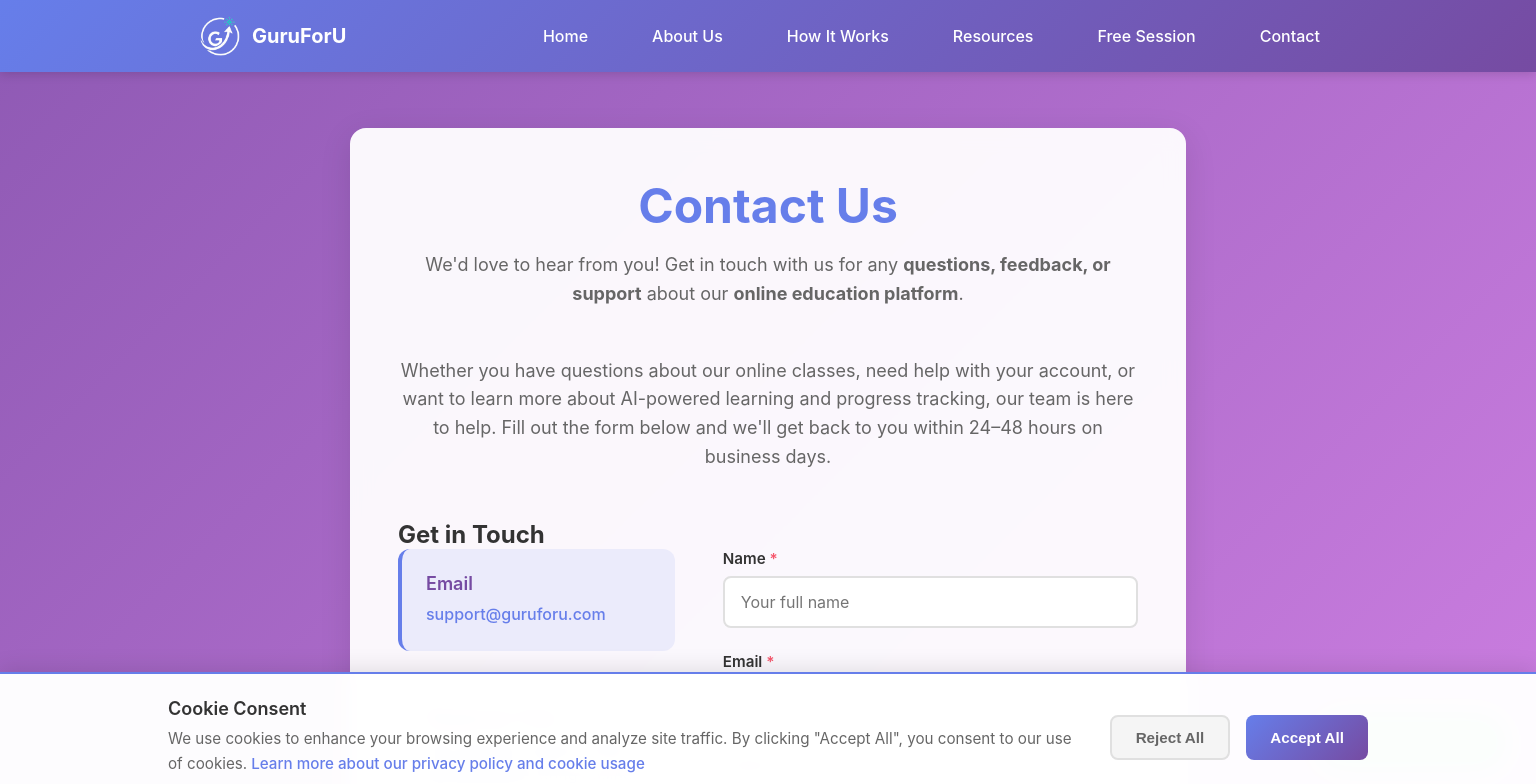
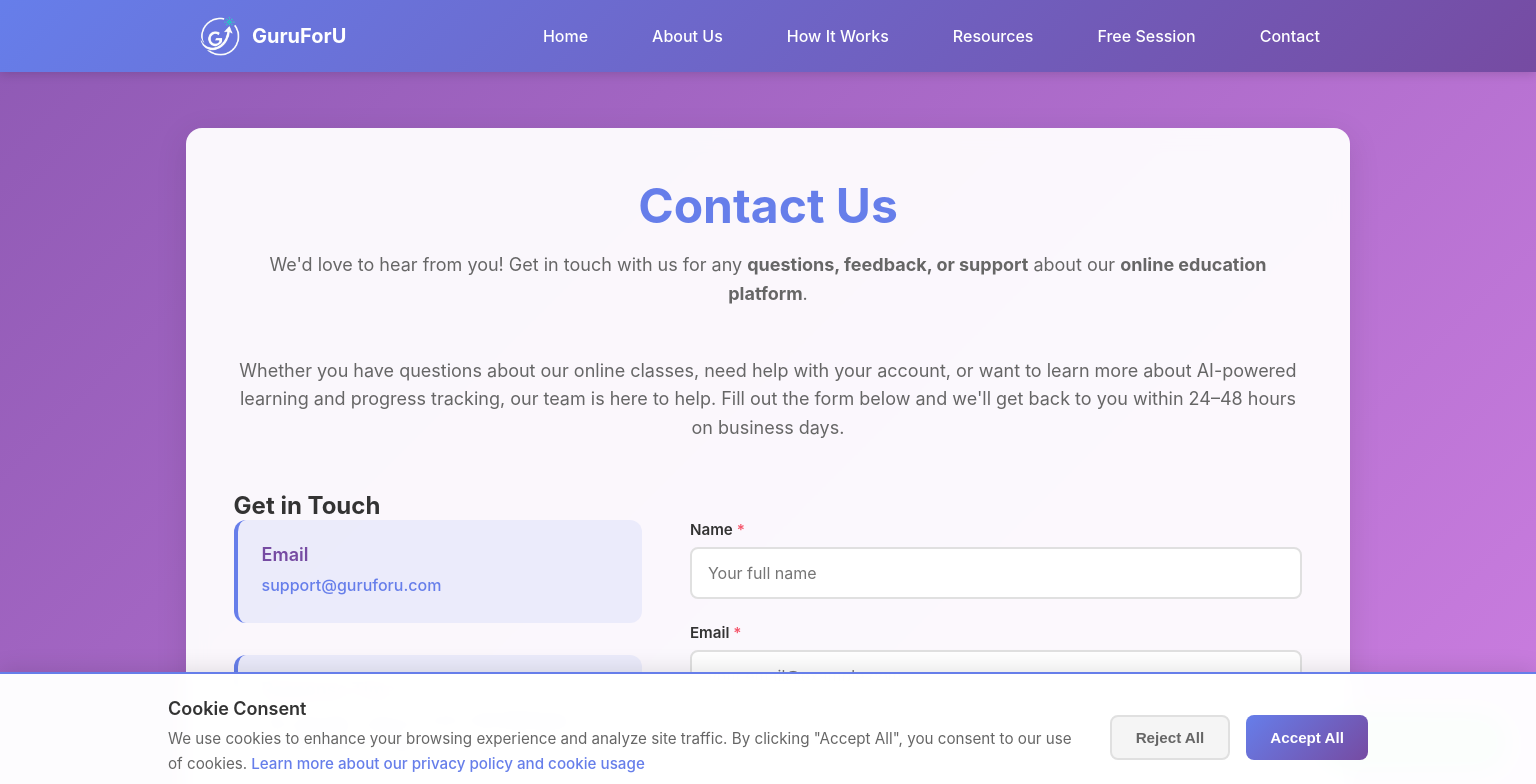
Before and after one commit to shivak-gh/guruforu-web, a Next.js app: page /contact in a window 1536 px wide. Shown: the top 784 px of the page. Built offline with nearby package versions, Linux system fonts and the light colour scheme; no server answers.

Commit message:
fix css and width

```diff
--- a/app/about/page.module.css
+++ b/app/about/page.module.css
@@ -65,8 +65,13 @@
   width: 100%;
   max-width: 1100px;
   margin: 0 auto;
-  padding: 2rem;
-  padding-top: 1.5rem;
+}
+
+@media (min-width: 1440px) {
+  .content {
+    max-width: 80%;
+    width: 80%;
+  }
 }
 
 .article {
--- a/app/blog/[categorySlug]/[slug]/page.module.css
+++ b/app/blog/[categorySlug]/[slug]/page.module.css
@@ -73,8 +73,13 @@
   width: 100%;
   max-width: 1200px;
   margin: 0 auto;
-  padding: 2rem;
-  padding-top: 1.5rem;
+}
+
+@media (min-width: 1440px) {
+  .content {
+    max-width: 80%;
+    width: 80%;
+  }
 }
 
 @media (max-width: 768px) {
--- a/app/blog/[categorySlug]/page.module.css
+++ b/app/blog/[categorySlug]/page.module.css
@@ -73,8 +73,13 @@
   width: 100%;
   max-width: 1400px;
   margin: 0 auto;
-  padding: 2rem;
-  padding-top: 1.5rem;
+}
+
+@media (min-width: 1440px) {
+  .content {
+    max-width: 80%;
+    width: 80%;
+  }
 }
 
 @media (max-width: 768px) {
--- a/app/blog/page.module.css
+++ b/app/blog/page.module.css
@@ -61,8 +61,13 @@
   width: 100%;
   max-width: 1400px;
   margin: 0 auto;
-  padding: 2rem;
-  padding-top: 1.5rem;
+}
+
+@media (min-width: 1440px) {
+  .content {
+    max-width: 80%;
+    width: 80%;
+  }
 }
 
 .header {
--- a/app/cancellation-refunds/page.module.css
+++ b/app/cancellation-refunds/page.module.css
@@ -73,8 +73,13 @@
   width: 100%;
   max-width: 900px;
   margin: 0 auto;
-  padding: 2rem;
-  padding-top: 1.5rem;
+}
+
+@media (min-width: 1440px) {
+  .content {
+    max-width: 80%;
+    width: 80%;
+  }
 }
 
 .header {
--- a/app/contact/page.module.css
+++ b/app/contact/page.module.css
@@ -63,6 +63,13 @@
   margin: 0 auto;
   padding: 2rem;
   padding-top: 1.5rem;
+}
+
+@media (min-width: 1440px) {
+  .content {
+    max-width: 80%;
+    width: 80%;
+  }
 }
 
 .header {
--- a/app/free-session/page.module.css
+++ b/app/free-session/page.module.css
@@ -73,8 +73,13 @@
   width: 100%;
   max-width: 1200px;
   margin: 0 auto;
-  padding: 2rem;
-  padding-top: 1.5rem;
+}
+
+@media (min-width: 1440px) {
+  .content {
+    max-width: 80%;
+    width: 80%;
+  }
 }
 
 @media (max-width: 768px) {
--- a/app/how-it-works/page.module.css
+++ b/app/how-it-works/page.module.css
@@ -65,8 +65,13 @@
   width: 100%;
   max-width: 1100px;
   margin: 0 auto;
-  padding: 2rem;
-  padding-top: 1.5rem;
+}
+
+@media (min-width: 1440px) {
+  .content {
+    max-width: 80%;
+    width: 80%;
+  }
 }
 
 .article {
--- a/app/page.module.css
+++ b/app/page.module.css
@@ -181,9 +181,39 @@
   text-align: center;
   color: white;
   max-width: 900px;
-  width: 100%;
-  margin-top: 1rem;
-  margin-bottom: 2rem;
+}
+
+@media (min-width: 1440px) {
+  .container {
+    padding-left: 1rem;
+    padding-right: 1rem;
+  }
+
+  .content {
+    width: 80vw;
+    max-width: 80vw;
+  }
+
+  .heroImageWrapper,
+  .heroImageWrap {
+    max-width: 100%;
+  }
+
+  .features {
+    max-width: 100%;
+  }
+
+  .benefitsList {
+    max-width: 100%;
+  }
+
+  .ctaSection {
+    max-width: 100%;
+  }
+
+  .message {
+    max-width: 720px;
+  }
 }
 
 /* Disable fade-in animation on mobile for faster FCP/LCP */
--- a/app/privacy/page.module.css
+++ b/app/privacy/page.module.css
@@ -73,8 +73,13 @@
   width: 100%;
   max-width: 900px;
   margin: 0 auto;
-  padding: 2rem;
-  padding-top: 1.5rem;
+}
+
+@media (min-width: 1440px) {
+  .content {
+    max-width: 80%;
+    width: 80%;
+  }
 }
 
 .header {
--- a/app/shipping/page.module.css
+++ b/app/shipping/page.module.css
@@ -73,8 +73,13 @@
   width: 100%;
   max-width: 900px;
   margin: 0 auto;
-  padding: 2rem;
-  padding-top: 1.5rem;
+}
+
+@media (min-width: 1440px) {
+  .content {
+    max-width: 80%;
+    width: 80%;
+  }
 }
 
 .header {
--- a/app/terms/page.module.css
+++ b/app/terms/page.module.css
@@ -73,8 +73,13 @@
   width: 100%;
   max-width: 900px;
   margin: 0 auto;
-  padding: 2rem;
-  padding-top: 1.5rem;
+}
+
+@media (min-width: 1440px) {
+  .content {
+    max-width: 80%;
+    width: 80%;
+  }
 }
 
 .header {
```
